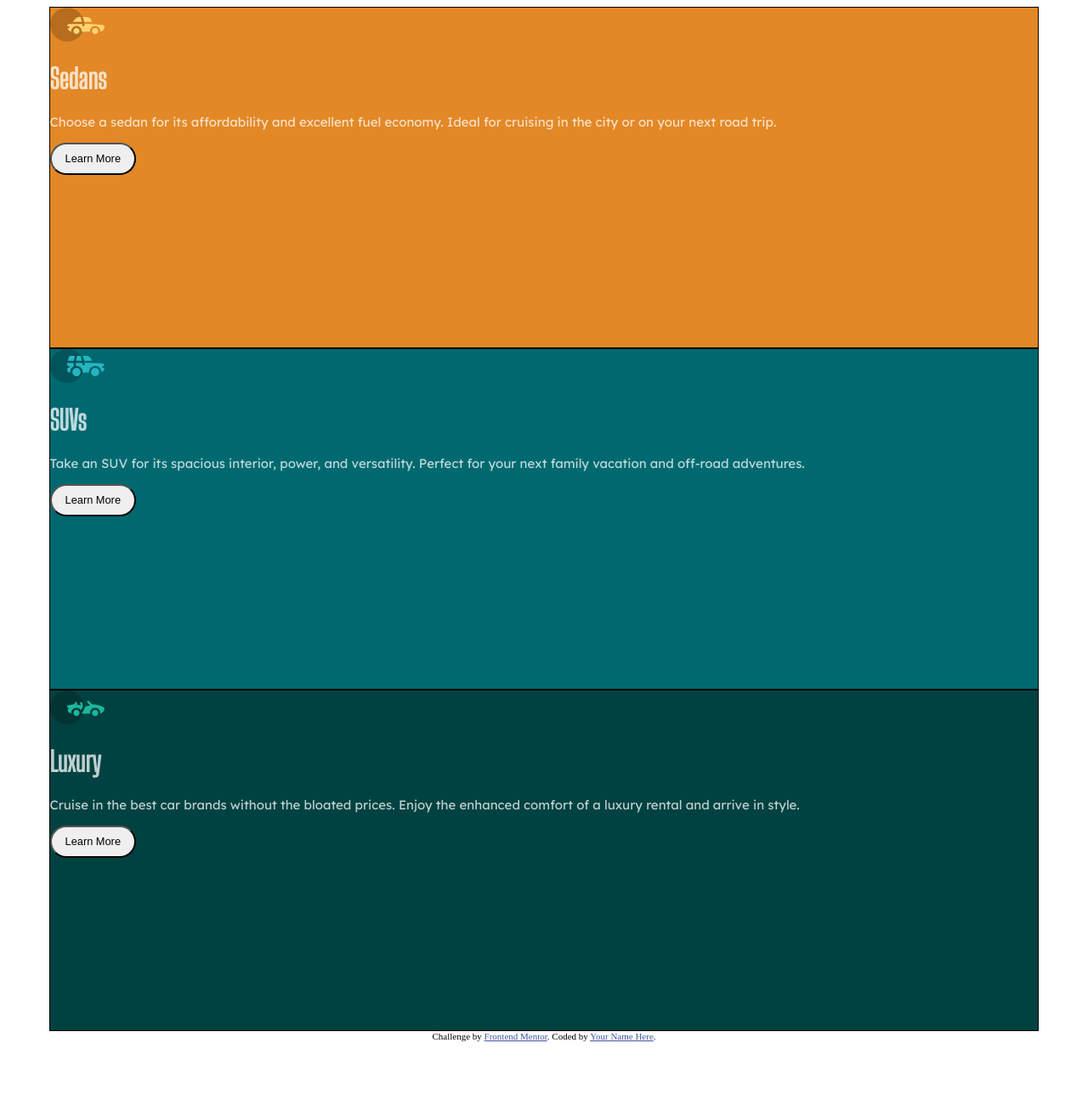
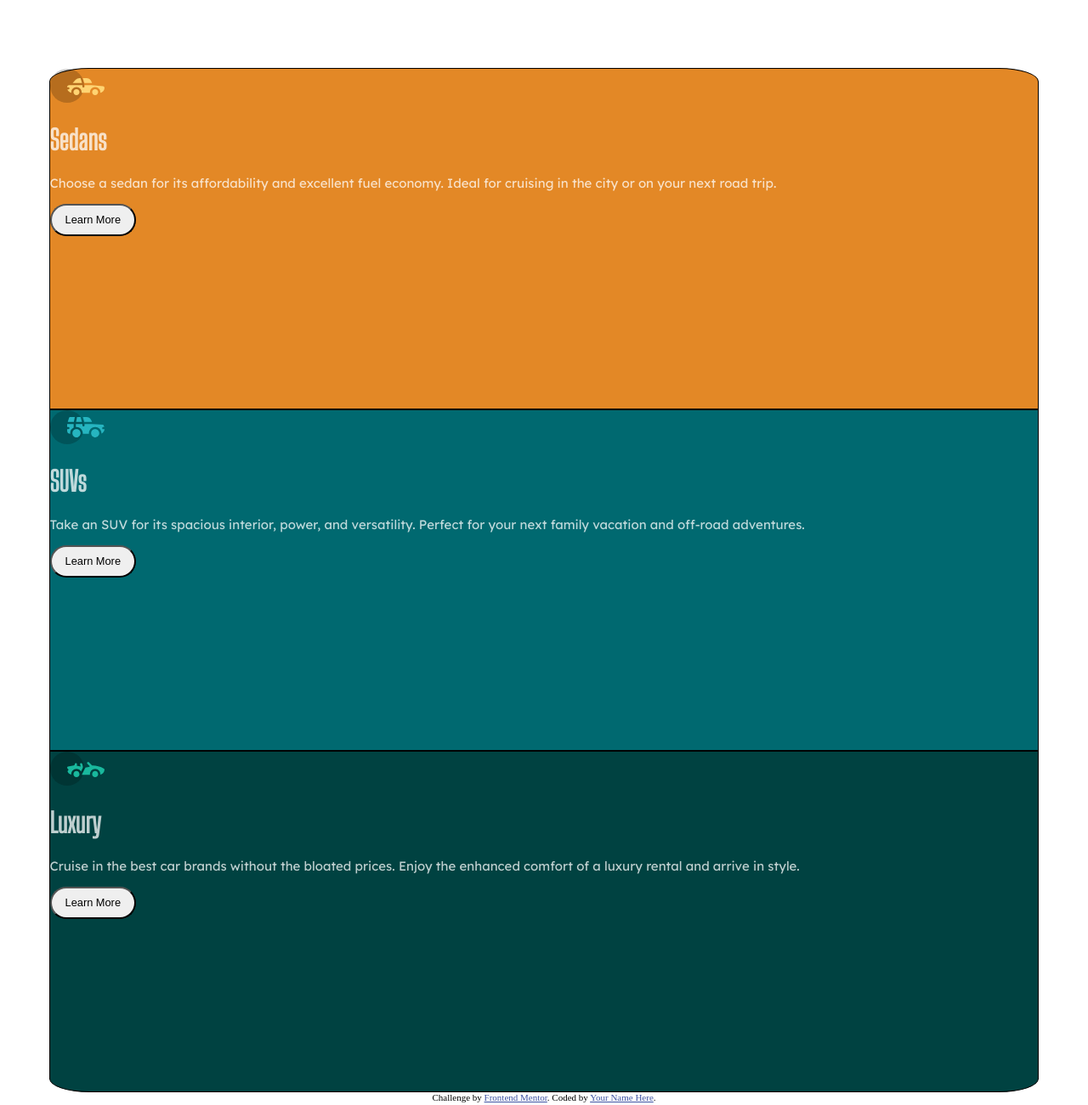
Before and after one commit to robinwatts96/3-column-preview-card, a plain HTML site: page 3-column-preview-card-component-main/index.html in a window 1280 px wide. Shown: the whole page at 85% size. Before the commit the page ends 1234 px from the top, so only its background shows below. Drawn offline with Linux system fonts and the light colour scheme.

Commit message:
margin/border radius added

```diff
--- a/3-column-preview-card-component-main/styles.css
+++ b/3-column-preview-card-component-main/styles.css
@@ -3,19 +3,25 @@
     border: 1px solid black;
     width: 92%;
     height: 50vh;
-    margin: 0 auto;
 }
 
 .sedans {
     background-color: hsl(31, 77%, 52%);
+    margin: 10vh auto 0 auto;
+    border-top-right-radius: 4%;
+    border-top-left-radius: 4%;
 }
 
 .suvs {
     background-color: hsl(184, 100%, 22%);
+    margin: 0 auto;
 }
 
 .luxury {
     background-color: hsl(179, 100%, 13%);
+    margin: 0 auto;
+    border-bottom-right-radius: 4%;
+    border-bottom-left-radius: 4%;
 }
 
 
```
